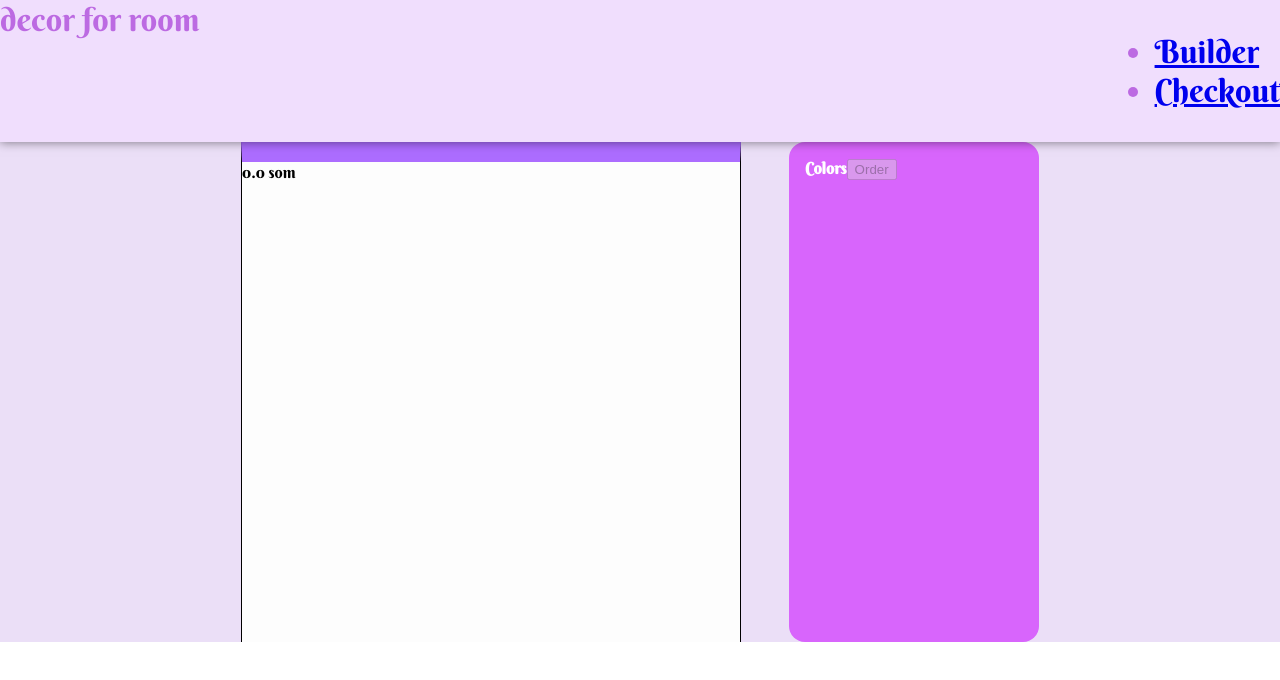
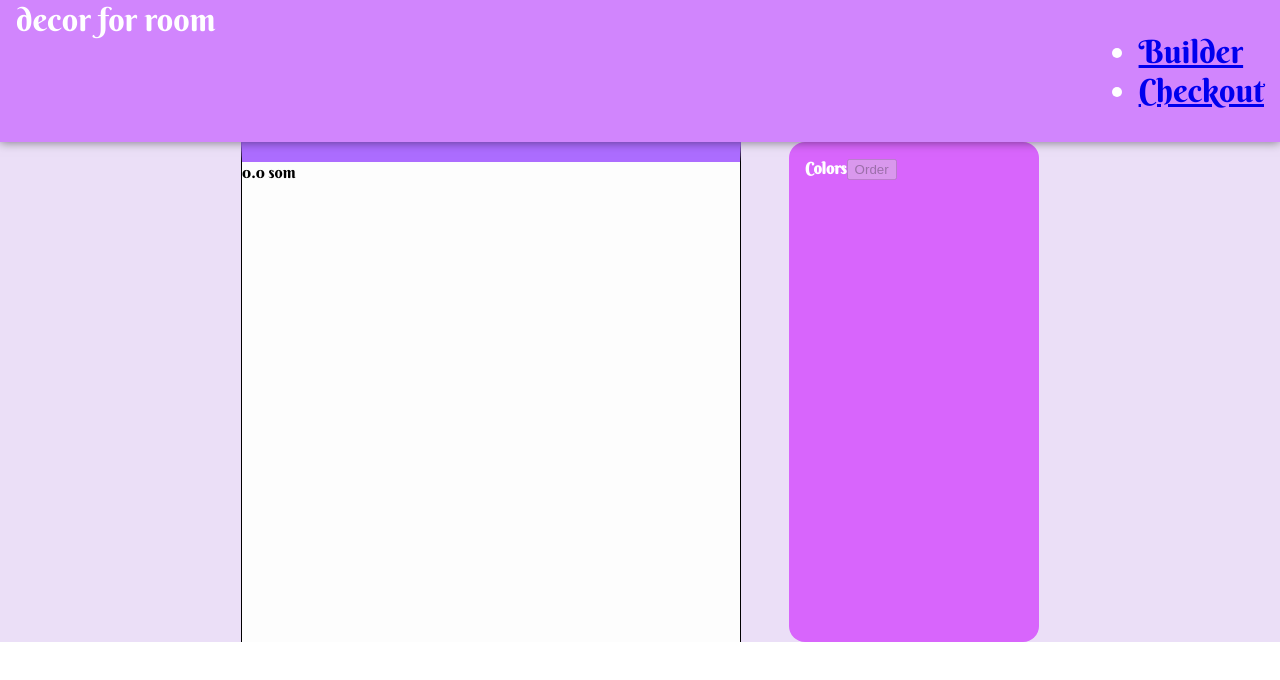
Before and after one commit to Nurkyz-Chynybaeva/builder, a React (Create React App) app: page / in a window 1280 px wide. Shown: the top 680 px of the page. Built offline with nearby package versions, Linux system fonts and the light colour scheme; no server answers.

Commit message:
stylized toolbar

```diff
--- a/src/App.css
+++ b/src/App.css
@@ -5,4 +5,5 @@
 body{
   margin: 0;
   font-family: 'Berkshire Swash', cursive;
+
 }
--- a/src/components/Layout/Toolbar/Toolbar.module.css
+++ b/src/components/Layout/Toolbar/Toolbar.module.css
@@ -1,24 +1,15 @@
-
-
 .Toolbar {
   display: flex;
   justify-content: space-between;
   position: sticky;
   top: 0;
   left: 0;
+  z-index: 1;
+  padding: 0 1rem;
 
   font-size: 2rem;
-
-
-
-
-  color: rgb(188, 106, 226);
-
-
-
-
-
-  background-color: #f0defd;
+  color: white;
+  background-color: rgb(209, 133, 253);
   box-shadow: 0 0 10px rgba(0, 0, 0, .5);
 }
 
```
